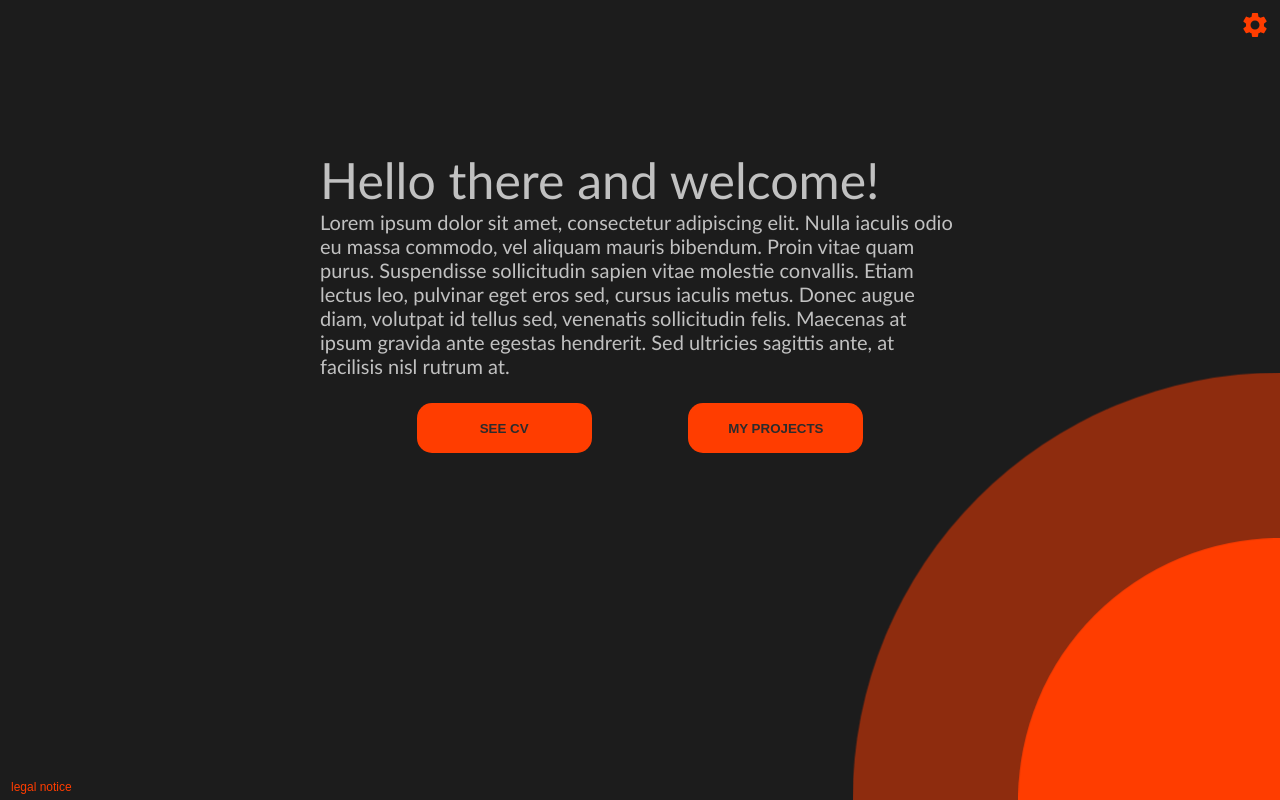
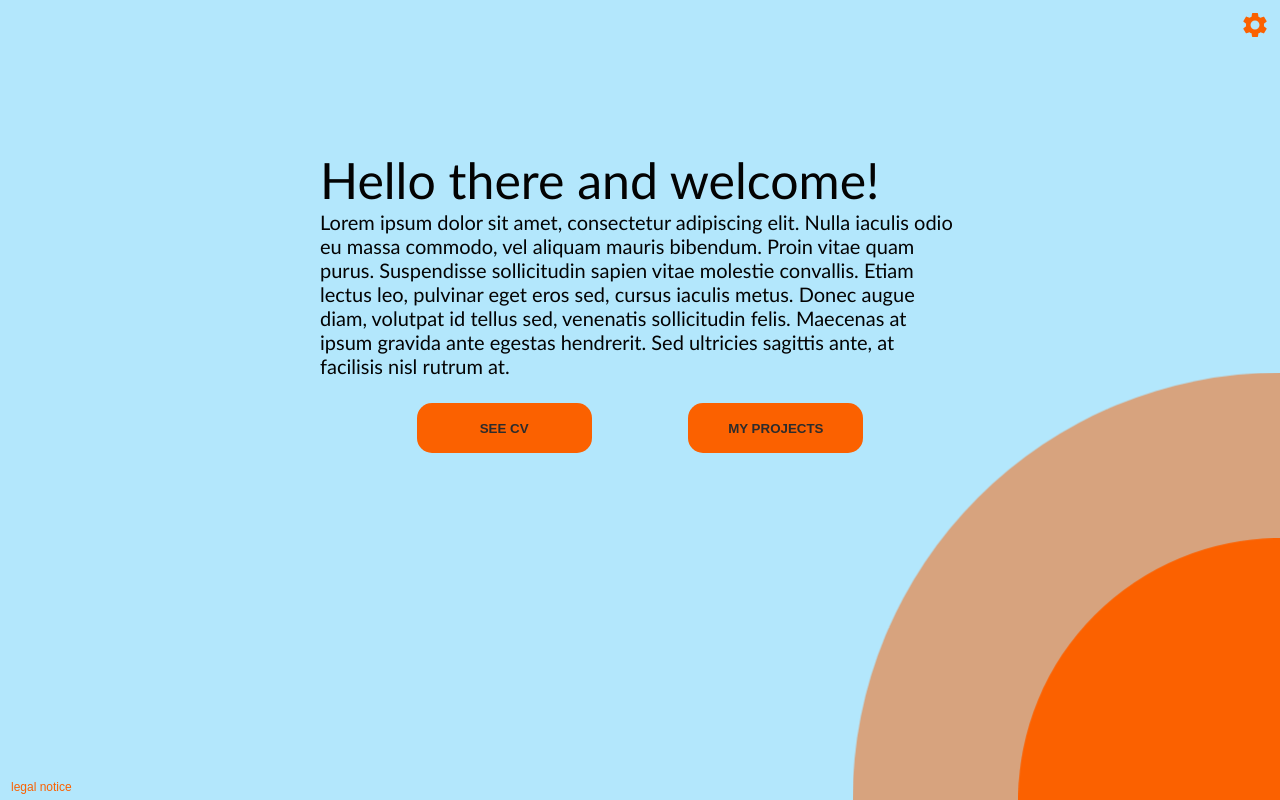
Before and after one commit to 0kMike/windot, a React (Create React App) app: page / in a window 1280 px wide. Shown: the top 800 px of the page. Built offline with nearby package versions, Linux system fonts and the light colour scheme; the HTML template or start-up script is replaced by a standard one.

Commit message:
Adjust BigButton name introduce text prop to SmallButton

```diff
--- a/src/components/Content/BigButton/BigButton.tsx
+++ b/src/components/Content/BigButton/BigButton.tsx
@@ -2,12 +2,12 @@ import React, { CSSProperties } from "react";
 import { IColors } from "../../../interfaces/IColors";
 import styles from "./BigButton.module.css"
 
-interface IButtonProps {
+interface IBigButtonProps {
     colors: IColors,
     text: string,
 }
 
-const Button: React.FunctionComponent<IButtonProps> = (props) => {
+const BigButton: React.FunctionComponent<IBigButtonProps> = (props) => {
   const {colors, text} = props;
 
   const buttonStyle: CSSProperties = {
@@ -18,4 +18,4 @@ const Button: React.FunctionComponent<IButtonProps> = (props) => {
   return <input type="button" className={styles.container} style={buttonStyle} value={text.toUpperCase()}/>
 };
 
-export default Button;
+export default BigButton;
--- a/src/components/Content/SmallButton/SmallButton.tsx
+++ b/src/components/Content/SmallButton/SmallButton.tsx
@@ -4,10 +4,11 @@ import styles from "./SmallButton.module.css";
 
 interface ISmallButtonProps {
     colors: IColors,
+    text: string,
 }
 
 const SmallButton: React.FunctionComponent<ISmallButtonProps> = (props) => {
-    const {colors} = props;
+    const {colors, text} = props;
 
     const smallButtonStyle: CSSProperties = {
         color: colors.accent,
@@ -15,7 +16,7 @@ const SmallButton: React.FunctionComponent<ISmallButtonProps> = (props) => {
     }
 
     return (
-        <input type="button" className={styles.container} style={smallButtonStyle}/>
+        <input type="button" className={styles.container} style={smallButtonStyle} value={text}/>
     )
 }
 
--- a/src/provider/colorProvider.ts
+++ b/src/provider/colorProvider.ts
@@ -1,6 +1,12 @@
 import {IColors} from "../interfaces/IColors";
 
 export const colorPalettes: IColors[] = [
+    {
+        "background": "#b3e7fc",
+        "backgroundVariant": "#2c2c2c",
+        "text": "#030303",
+        "accent": "#fb6100",
+    },
     {
         "background": "#1c1c1c",
         "backgroundVariant": "#2c2c2c",
```
